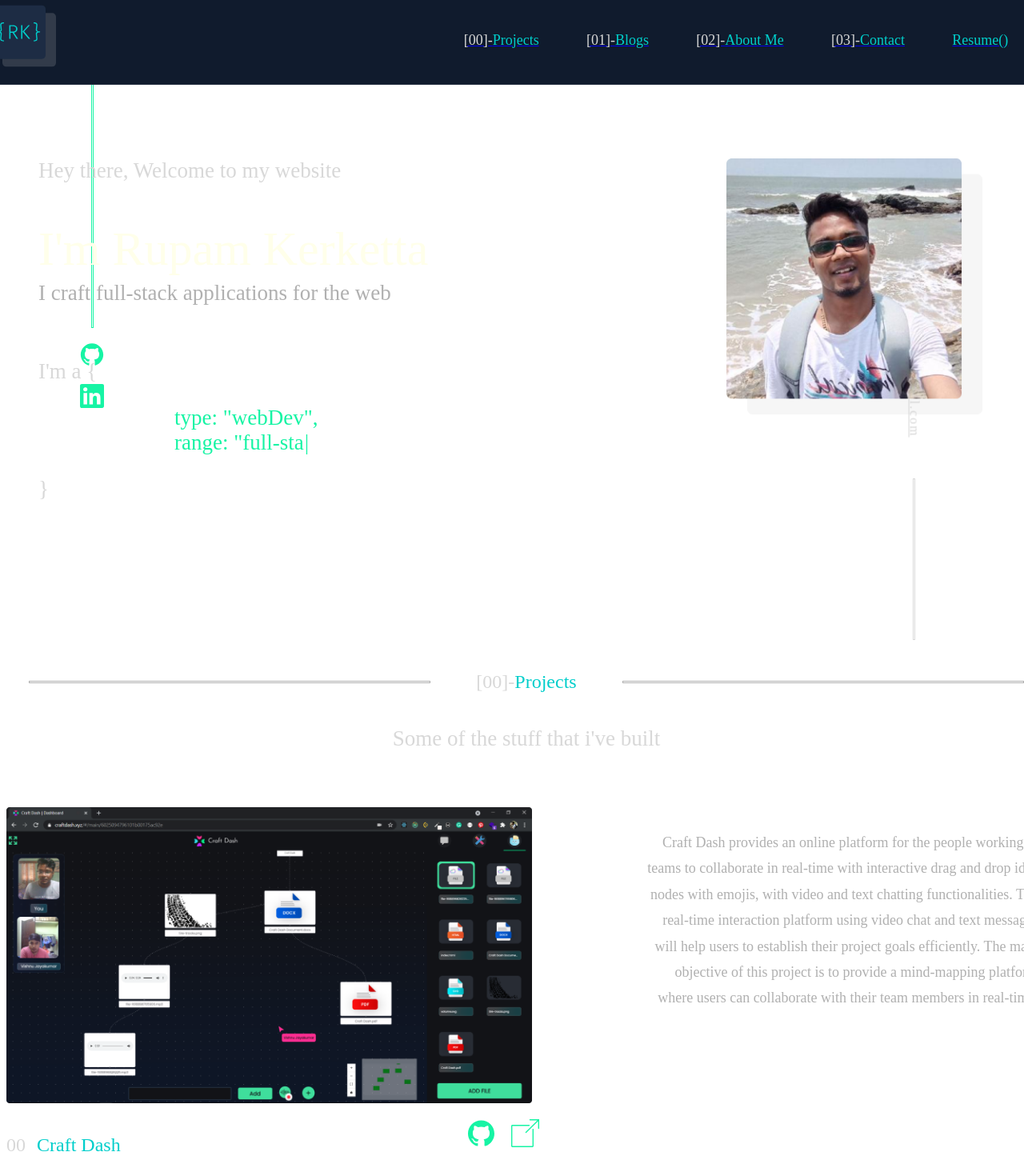
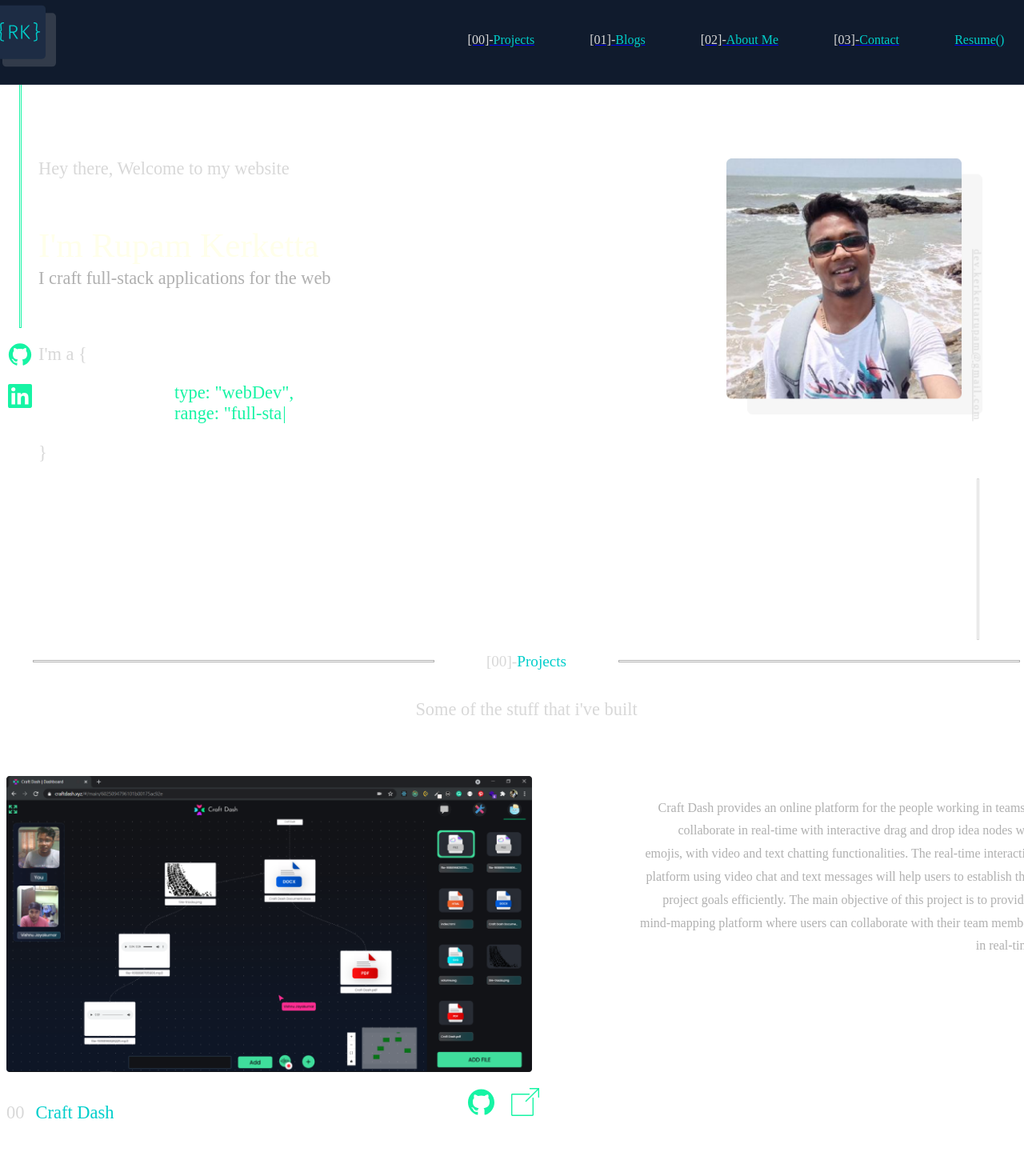
Before and after one commit to rupamkerketta/portfolio-website, a Next.js app: page / in a window 1280 px wide. Shown: the top 1470 px of the page at 80% size. Built offline with nearby package versions, Linux system fonts and the light colour scheme.

Commit message:
fix: font-size and resume

```diff
--- a/styles/home.module.scss
+++ b/styles/home.module.scss
@@ -21,7 +21,7 @@
 	.nav_item_00,
 	.nav_item_01 {
 		font-family: $theme-font;
-		font-size: 18px;
+		font-size: 1em;
 	}
 
 	.nav_item_01 {
@@ -52,7 +52,7 @@
 .social_links {
 	// border: 1px solid white;
 	position: fixed;
-	left: 100px;
+	left: 10px;
 	.social_line {
 		border: 1px solid $value;
 		height: 400px;
@@ -74,14 +74,14 @@
 	// border: 1px solid white;
 	position: fixed;
 	bottom: 0;
-	right: 10px;
+	right: -50px;
 	.email_content {
 		// border: 1px solid green;
 		transform: rotate(90deg) translateX(-170px);
 		a {
 			color: $sub-heading-color;
 			font-family: $theme-font;
-			font-size: 16px;
+			font-size: 0.8em;
 			letter-spacing: 2px;
 			font-weight: 300;
 		}
@@ -114,7 +114,8 @@
 				color: $sub-heading-color;
 				font-family: $theme-font;
 				font-weight: 300;
-				font-size: 27px;
+				// font-size: 27px;
+				font-size: 1.4em;
 			}
 		}
 
@@ -128,14 +129,14 @@
 			h1 {
 				font-family: $intro-font;
 				font-weight: 400;
-				font-size: 60px;
+				font-size: 2.7em;
 				color: $intro-title-color;
 			}
 
 			h3 {
 				font-family: $theme-font;
 				font-weight: 300;
-				font-size: 27px;
+				font-size: 1.4em;
 				color: $sub-intro-color;
 			}
 		}
@@ -151,7 +152,7 @@
 
 			h3 {
 				color: $sub-heading-color;
-				font-size: 27px;
+				font-size: 1.4em;
 				font-weight: 300;
 				font-family: $theme-font;
 			}
@@ -170,7 +171,7 @@
 			text-align: center;
 			font-family: $theme-font;
 			font-weight: 300;
-			font-size: 18px;
+			font-size: 1em;
 			color: $sub-heading-color;
 		}
 	}
@@ -178,7 +179,7 @@
 	@mixin section_head_style {
 		font-family: $theme-font;
 		font-weight: 300;
-		font-size: 27px;
+		font-size: 1.4em;
 		color: $sub-heading-color;
 		text-align: center;
 	}
@@ -201,7 +202,7 @@
 
 	@mixin paragraph_style {
 		font-family: $theme-font;
-		font-size: 18px;
+		font-size: 1em;
 		font-weight: 300;
 		line-height: 1.7em;
 		color: $sub-intro-color;
@@ -255,7 +256,7 @@
 
 				font-family: $theme-font;
 				font-weight: 300;
-				font-size: 27px;
+				font-size: 1.4em;
 				color: $value;
 				transition: 0.4s all ease;
 
@@ -272,7 +273,7 @@
 		.footer_content {
 			h3 {
 				font-family: $theme-font;
-				font-size: 18px;
+				font-size: 1em;
 				font-weight: 300;
 				text-align: center;
 				color: $sub-heading-color;
--- a/styles/project-card.module.scss
+++ b/styles/project-card.module.scss
@@ -35,7 +35,7 @@
 				.nav_item_00,
 				.nav_item_01 {
 					font-family: $theme-font;
-					font-size: 24px;
+					font-size: 1.2em;
 					font-weight: 300;
 				}
 
@@ -67,7 +67,7 @@
 			display: flex;
 			flex-wrap: wrap;
 			font-family: $theme-font;
-			font-size: 14px;
+			font-size: 0.75em;
 			font-weight: 300;
 			color: rgba(255, 255, 255, 0.431);
 
@@ -87,7 +87,7 @@
 			text-align: right;
 			color: $sub-intro-color;
 			font-family: $theme-font;
-			font-size: 18px;
+			font-size: 1em;
 			font-weight: 300;
 			line-height: 1.8em;
 		}
--- a/styles/section-head.module.scss
+++ b/styles/section-head.module.scss
@@ -21,7 +21,7 @@
 	h2 {
 		font-family: $theme-font;
 		font-weight: 300;
-		font-size: 24px;
+		font-size: 1.2em;
 	}
 
 	.nav_item_01 {
```
Also changed, not shown: public/vercel.svg (deleted), 1 other file (tests, documents, lock files or other folders).
